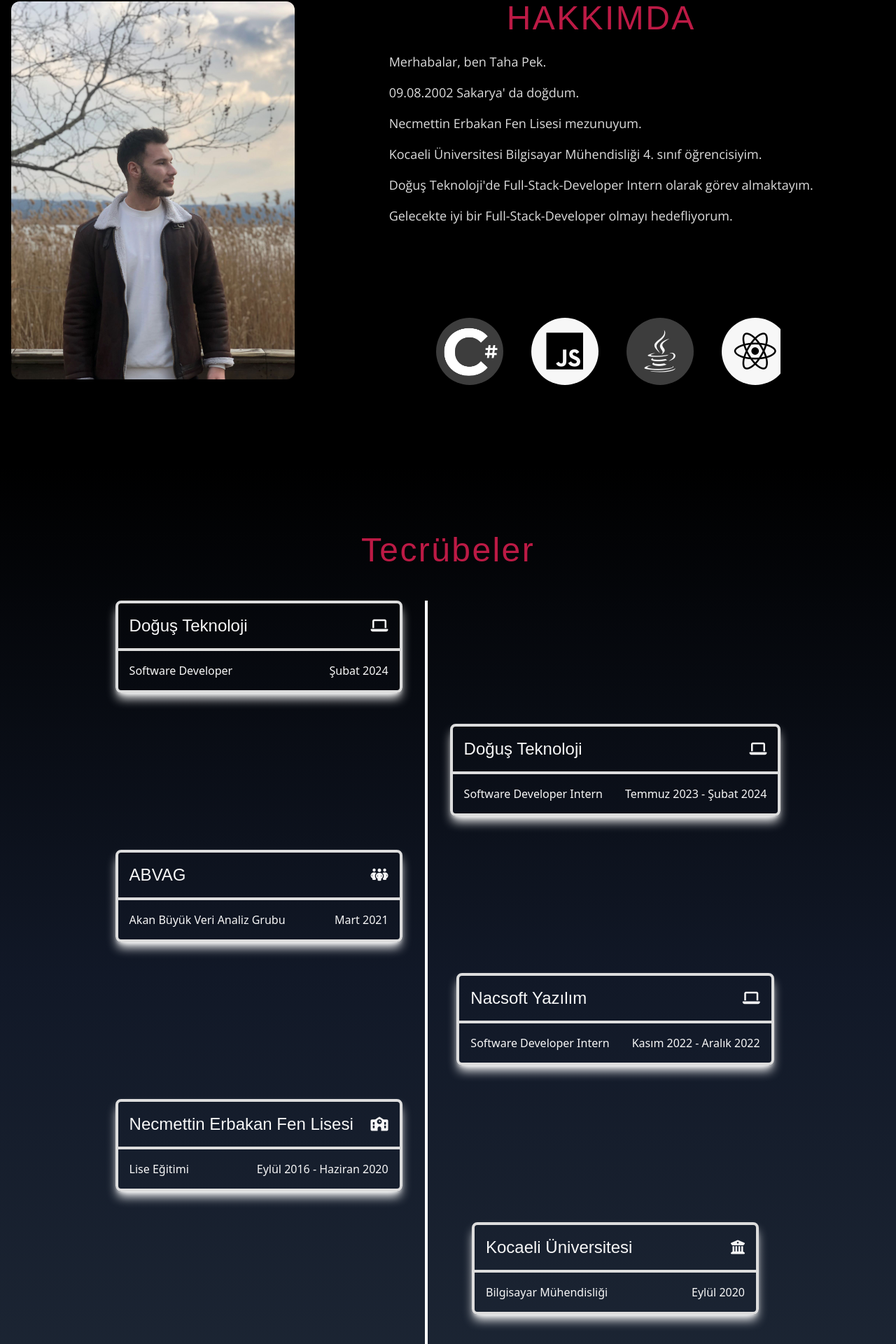
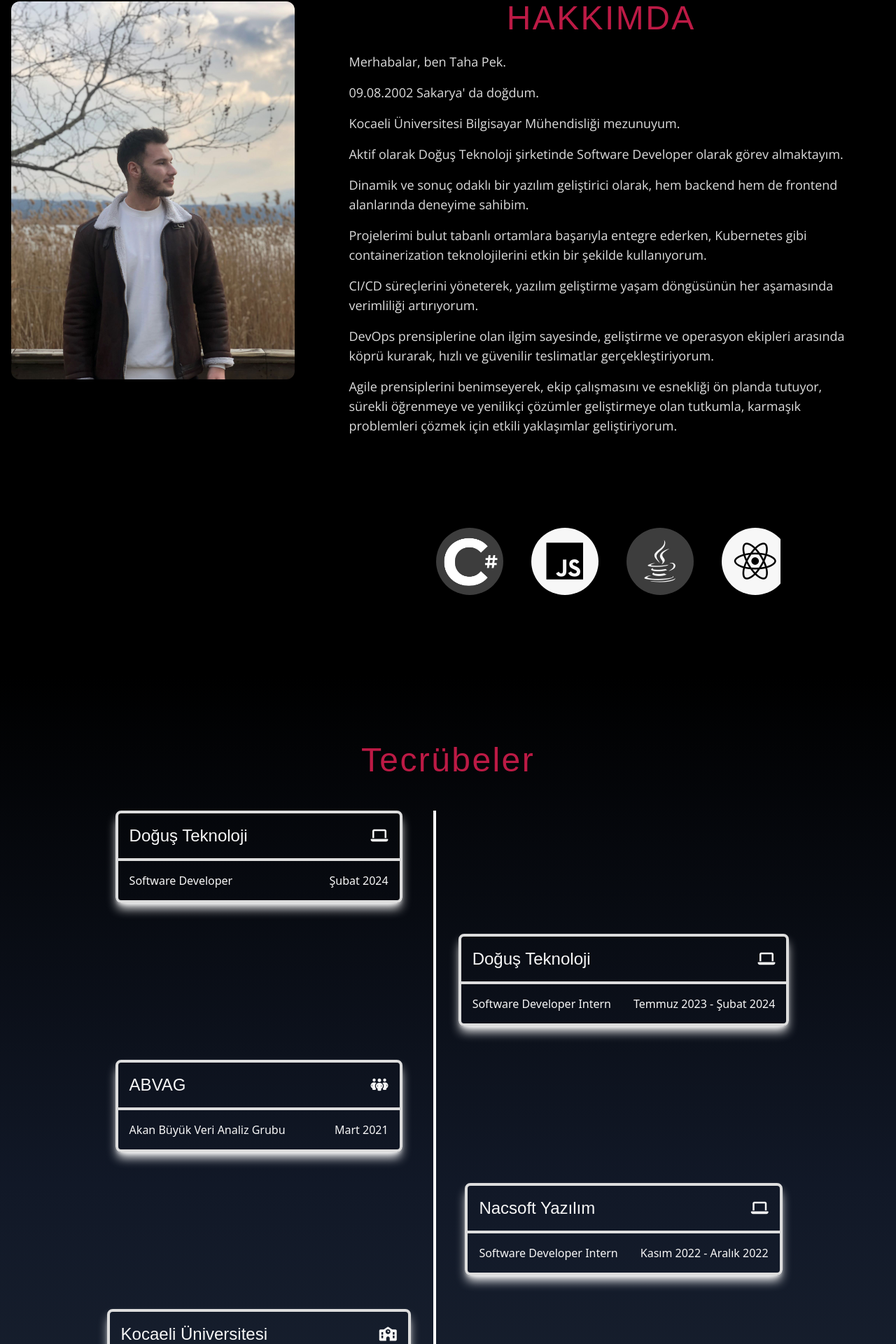
Before and after one commit to tahapek5454/Personal-Web-Site-With-React, a React (Create React App) app: page / in a window 1280 px wide. Shown: the part 678-2598 px from the top of the page at 70% size. Built offline with nearby package versions, Linux system fonts and the light colour scheme; a web font is replaced by a local one.

Commit message:
feat: add new content to about

```diff
--- a/public/index.html
+++ b/public/index.html
@@ -27,7 +27,7 @@
     integrity="sha512-z3gLpd7yknf1YoNbCzqRKc4qyor8gaKU1qmn+CShxbuBusANI9QpRohGBreCFkKxLhei6S9CQXFEbbKuqLg0DA=="
     crossorigin="anonymous" referrerpolicy="no-referrer" />
 
-  <title>Taha Pek</title>
+  <title>Taha Pek Kişisel Web Sitesi</title>
 </head>
 
 <body id="project-body">
--- a/src/components/customAbout/CustomAbout.tsx
+++ b/src/components/customAbout/CustomAbout.tsx
@@ -33,18 +33,25 @@ function CustomAbout() {
                   09.08.2002 Sakarya' da doğdum.
                 </li>
                 <li className="mt-4 group-hover:mt-6 duration-500 ">
-                  Necmettin Erbakan Fen Lisesi mezunuyum.
+                  Kocaeli Üniversitesi Bilgisayar Mühendisliği mezunuyum.
                 </li>
                 <li className="mt-4 group-hover:mt-6 duration-500 ">
-                  Kocaeli Üniversitesi Bilgisayar Mühendisliği 4. sınıf
-                  öğrencisiyim.
+                  Aktif olarak Doğuş Teknoloji şirketinde Software Developer olarak görev almaktayım.
                 </li>
-                <li className="mt-4 group-hover:mt-6 duration-500 ">
-                  Doğuş Teknoloji'de Full-Stack-Developer Intern olarak görev
-                  almaktayım.
+                <li className="mt-4 group-hover:mt-6 duration-500 max-w-[70ch] ">
+                  Dinamik ve sonuç odaklı bir yazılım geliştirici olarak, hem backend hem de frontend alanlarında deneyime sahibim.
                 </li>
-                <li className="mt-4 group-hover:mt-6 duration-500 ">
-                  Gelecekte iyi bir Full-Stack-Developer olmayı hedefliyorum.
+                <li className="mt-4 group-hover:mt-6 duration-500 max-w-[70ch] ">
+                  Projelerimi bulut tabanlı ortamlara başarıyla entegre ederken, Kubernetes gibi containerization teknolojilerini etkin bir şekilde kullanıyorum.
+                </li>
+                <li className="mt-4 group-hover:mt-6 duration-500 max-w-[70ch] ">
+                  CI/CD süreçlerini yöneterek, yazılım geliştirme yaşam döngüsünün her aşamasında verimliliği artırıyorum.
+                </li>
+                <li className="mt-4 group-hover:mt-6 duration-500 max-w-[70ch] ">
+                  DevOps prensiplerine olan ilgim sayesinde, geliştirme ve operasyon ekipleri arasında köprü kurarak, hızlı ve güvenilir teslimatlar gerçekleştiriyorum.
+                </li>
+                <li className="mt-4 group-hover:mt-6 duration-500 max-w-[70ch] ">
+                  Agile prensiplerini benimseyerek, ekip çalışmasını ve esnekliği ön planda tutuyor, sürekli öğrenmeye ve yenilikçi çözümler geliştirmeye olan tutkumla, karmaşık problemleri çözmek için etkili yaklaşımlar geliştiriyorum.
                 </li>
               </ul>
             </div>
--- a/src/components/customExperience/CustomExperiece.tsx
+++ b/src/components/customExperience/CustomExperiece.tsx
@@ -50,15 +50,15 @@ function CustomExperiece() {
               <div className="border md:border-4 border-solid border-gega-grey rounded-lg shadow-lg shadow-white hover:scale-105 duration-500 text-gega-white md:min-w-[320px] lg:min-w-[410px]">
                 <div className="border-b md:border-b-2 border-solid border-gega-grey p-1 md:p-4  flex justify-center space-x-2 md:space-x-0 md:justify-between items-center">
                   <h2 className="font-gemunu text-sm md:text-2xl hover:scale-105 duration-500">
-                    Necmettin Erbakan Fen Lisesi
+                    Kocaeli Üniversitesi
                   </h2>
                   <i className="fa-solid fa-school md:text-xl"></i>
                 </div>
 
                 <div className="border-t md:border-t-2 border-solid border-gega-grey p-1 md:p-4 flex flex-col md:flex-row justify-between items-center md:space-x-8">
-                  <span className="text-xs md:text-base">Lise Eğitimi</span>
+                  <span className="text-xs md:text-base">Bilgisayar Mühendisliği</span>
                   <span className="text-xs md:text-base">
-                    Eylül 2016 - Haziran 2020
+                   Eylül 2020 - Haziran 2024
                   </span>
                 </div>
               </div>
@@ -112,16 +112,16 @@ function CustomExperiece() {
               <div className="border md:border-4 border-solid border-gega-grey rounded-lg shadow-lg shadow-white hover:scale-105 duration-500 text-gega-white md:min-w-[320px] lg:min-w-[410px]">
                 <div className="border-b md:border-b-2 border-solid border-gega-grey p-1 md:p-4  flex justify-center space-x-2 md:space-x-0 md:justify-between items-center">
                   <h2 className="font-gemunu text-sm md:text-2xl hover:scale-105 duration-500">
-                    Kocaeli Üniversitesi
+                    Necmettin Erbakan Fen Lisesi
                   </h2>
                   <i className="fa-solid fa-building-columns md:text-xl"></i>
                 </div>
 
                 <div className="border-t md:border-t-2 border-solid border-gega-grey p-1 md:p-4 flex flex-col md:flex-row justify-between items-center md:space-x-8">
                   <span className="text-xs md:text-base">
-                    Bilgisayar Mühendisliği
+                    Lise Eğitimi
                   </span>
-                  <span className="text-xs md:text-base"> Eylül 2020</span>
+                  <span className="text-xs md:text-base">Eylül 2016 - Haziran 2020</span>
                 </div>
               </div>
 
```
